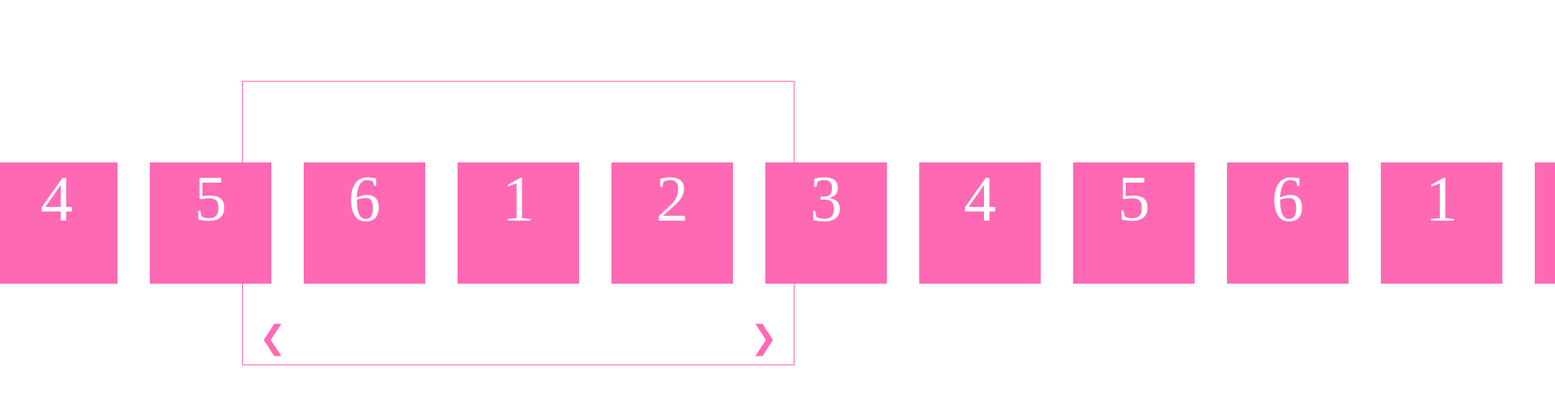
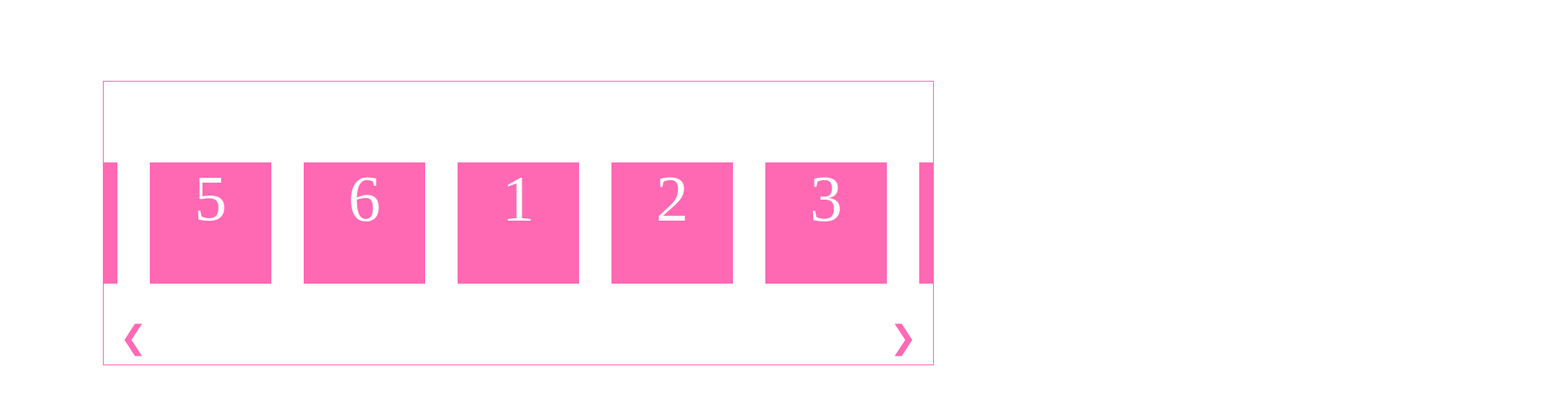
Before and after one commit to doahuang/Vanilla-Carousel, a website: page index.html in a window 1280 px wide. Shown: the top 490 px of the page at 81% size, 1920 px wide, since content can reach past the window. Drawn offline with Linux system fonts and the light colour scheme.

Commit message:
Minor fixes

```diff
--- a/index.css
+++ b/index.css
@@ -5,8 +5,9 @@ body {
 .carousel-container {
   border: .1px solid hotpink;
   margin: 100px auto;
+  overflow: hidden;
   position: relative;
-  width: 680px;
+  max-width: 1024px;
 }
 
 .carousel {
--- a/index.js
+++ b/index.js
@@ -11,7 +11,7 @@ class Carousel {
   constructor(
     shouldLoop,
     initialIdx = 0,
-    transitionTime = 500,
+    transitionTime = 300,
     peeking = true,
   ) {
     this.carousel = $('.carousel');
```
